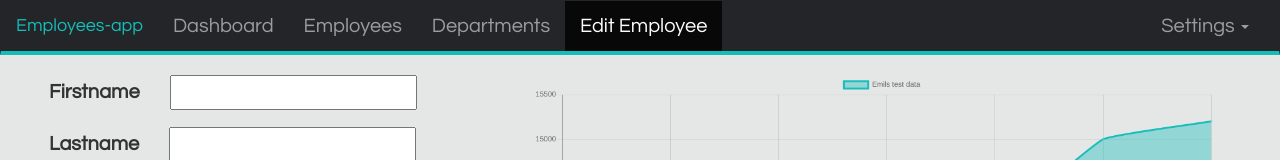
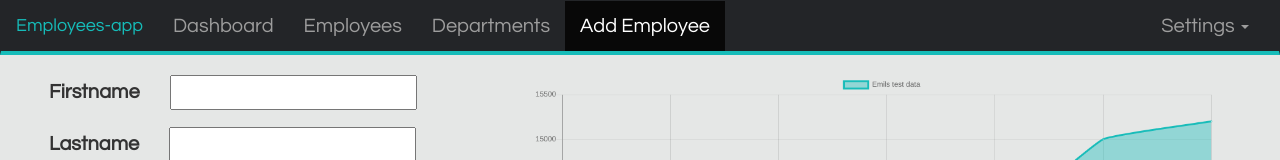
Before and after one commit to Povlsen/Clientside_H2, a React (Create React App) app in the folder h2-app/: page /employees/1 in a window 1280 px wide. Shown: the top 160 px of the page. Built offline with nearby package versions, Linux system fonts and the light colour scheme; no server answers.

Commit message:
Nav naming

```diff
--- a/h2-app/src/Components/navbar.js
+++ b/h2-app/src/Components/navbar.js
@@ -29,7 +29,7 @@ class Navbar extends Component {
              <li className={curPath === "/" ? "active" : ""}><Link to='/'>Dashboard</Link></li>
              <li className={curPath === "/employees" ? "active" : ""}><Link to='/employees'>Employees</Link></li>
              <li className={curPath === "/departments" ? "active" : ""}><Link to='/departments'>Departments</Link></li>
-             <li className={/^\/employees\/([0-9]+)$/.test(curPath) ? "active" : ""}><Link to='/employees/0'>{`${/^\/employees\/([1-9]+)$/.test(curPath) ? 'Edit' : 'Add'} Employee`}</Link></li>
+             <li className={/^\/employees\/([0-9]+)$/.test(curPath) ? "active" : ""}><Link to='/employees/0'>{`${/^\/employees\/([1-9][0-9]+)$/.test(curPath) ? 'Edit' : 'Add'} Employee`}</Link></li>
             </ul>
             <ul className="nav navbar-nav navbar-right">
             <li className="dropdown">
```
